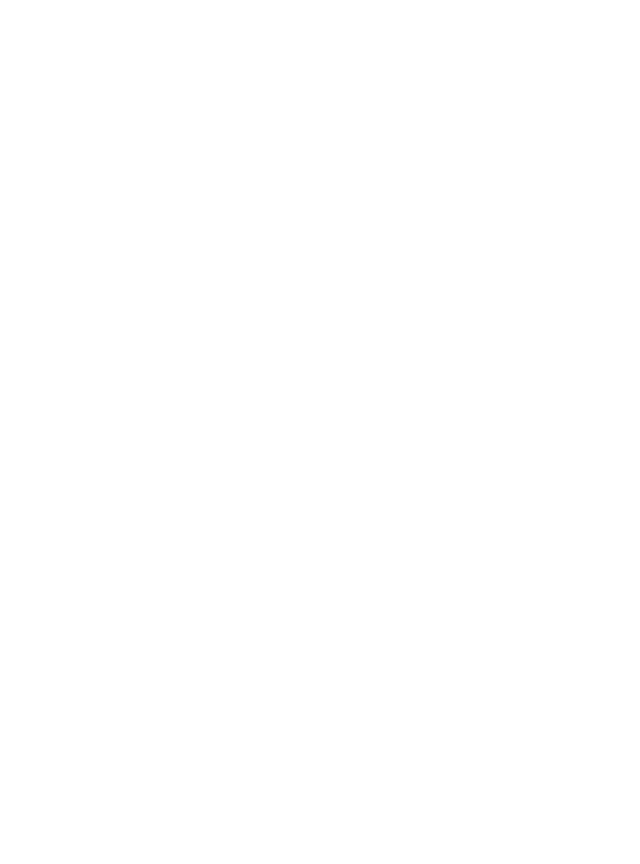
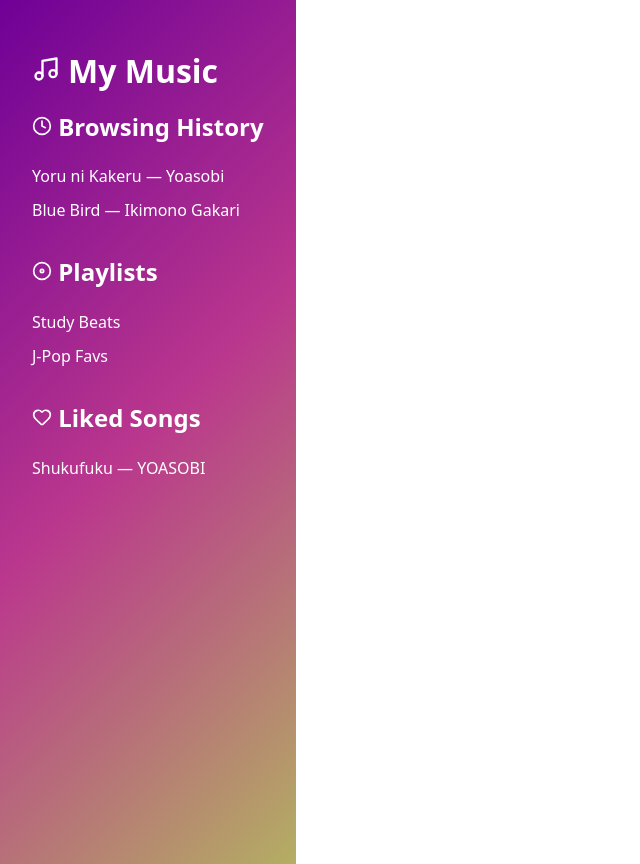
Before and after one commit to Sammypef/software-engineer-group, a React (Vite) app in the folder my-react-app/: page /music in a window 1280 px wide. Before the commit this address had no page. Shown: the whole page, without its empty margins (0-640 px from the left). Before the commit the page ends 800 px from the top, so only its background shows below. Built offline with nearby package versions, Linux system fonts and the light colour scheme.

Commit message:
music page part 2

```diff
--- a/my-react-app/src/App.css
+++ b/my-react-app/src/App.css
@@ -1,3 +1,10 @@
+html, body, #root {
+  margin: 0;
+  padding: 0;
+  height: 100%;
+  background: transparent; /*prevents overriding gradient */
+}
+
 body {
   margin: 0;
   padding: 0;
--- a/my-react-app/src/App.jsx
+++ b/my-react-app/src/App.jsx
@@ -6,16 +6,15 @@
 import ProtectedRoute from './components/ProtectedRoute.jsx';
 import Progression from './components/Profile.jsx';
 import Song from './components/Song.jsx';
+import Music from './components/Music.jsx';
 
 function App() {
   return (
     <AuthProvider>
       <Router>
         <Routes>
-          {/* Login page */}
           <Route path="/login" element={<Login />} />
 
-          {/* Homepage */}
           <Route
             path="/home"
             element={
@@ -25,7 +24,6 @@
             }
           />
 
-          {/* Profile / Progression */}
           <Route
             path="/progression"
             element={
@@ -35,7 +33,6 @@
             }
           />
 
-          {/* ✅ Song page route */}
           <Route
             path="/song/yoasobi"
             element={
@@ -45,7 +42,14 @@
             }
           />
 
-          {/* Default redirect */}
+          <Route
+            path="/music"
+            element=
+            {
+              <Music />
+            }
+          />
+
           <Route path="/" element={<Navigate to="/home" replace />} />
         </Routes>
       </Router>
--- a/my-react-app/src/components/Homepage.jsx
+++ b/my-react-app/src/components/Homepage.jsx
@@ -128,7 +128,7 @@
           <button style={styles.navButton}>
             <Book size={18} /> Lessons
           </button>
-          <button style={styles.navButton}>
+          <button style={styles.navButton} onClick={() => navigate("/music")}>
             <Headphones size={18} /> Music
           </button>
           <button style={styles.navButton} onClick={() => navigate("/progression")}>
--- a/my-react-app/src/components/Music.jsx
+++ b/my-react-app/src/components/Music.jsx
@@ -1,125 +1,73 @@
 // src/components/Music.jsx
-import React, { useEffect, useState } from "react";
-import { Card, CardContent } from "@/components/ui/card";
-import { Button } from "@/components/ui/button";
-import { Music, Heart, Clock, Disc } from "lucide-react";
+import React, { useState, useEffect } from "react";
+import { useNavigate } from "react-router-dom";
+import { Music as MusicIcon, Heart, Clock, Disc } from "lucide-react";
 import { motion } from "framer-motion";
 
 export default function Music() {
   const [history, setHistory] = useState([]);
   const [playlists, setPlaylists] = useState([]);
   const [liked, setLiked] = useState([]);
-  const [albums, setAlbums] = useState([]);
 
-  // Example demo data
   useEffect(() => {
+    // placeholder demo data
     setHistory([
-      { title: "夜に駆ける (Yoru ni Kakeru)", artist: "YOASOBI", cover: "/images/yoasobi.jpg" },
-      { title: "アイドル (Idol)", artist: "YOASOBI", cover: "/images/idol.jpg" },
+      { id: 1, title: "Yoru ni Kakeru", artist: "Yoasobi" },
+      { id: 2, title: "Blue Bird", artist: "Ikimono Gakari" },
     ]);
     setPlaylists([
-      { name: "Japanese Hits", count: 25 },
-      { name: "Lofi Study", count: 18 },
+      { id: 1, name: "Study Beats" },
+      { id: 2, name: "J-Pop Favs" },
     ]);
     setLiked([
-      { title: "Racing into the Night", artist: "YOASOBI" },
-      { title: "Pretender", artist: "Official髭男dism" },
-    ]);
-    setAlbums([
-      { name: "The Book", artist: "YOASOBI", cover: "/images/thebook.jpg" },
+      { id: 1, title: "Shukufuku", artist: "YOASOBI" },
     ]);
   }, []);
 
   return (
-    <div className="p-6 space-y-8">
-      <h1 className="text-3xl font-bold mb-2">Your Music</h1>
+    <div
+      style={{
+        minHeight: "100vh",
+        padding: "2rem",
+        background:
+          "linear-gradient(135deg, #6f0097 0%, #ba378d 50%, #b4ae63 100%)",
+        color: "white",
+      }}
+    >
+      <h1 style={{ fontSize: "2rem", marginBottom: "1rem" }}>
+        <MusicIcon size={28} style={{ marginRight: 8 }} />
+        My Music
+      </h1>
 
-      {/* BROWSING HISTORY */}
-      <section>
-        <div className="flex items-center gap-2 mb-3">
-          <Clock className="w-5 h-5" />
-          <h2 className="text-xl font-semibold">Browsing History</h2>
-        </div>
-        <div className="grid grid-cols-2 sm:grid-cols-3 lg:grid-cols-5 gap-4">
-          {history.map((song, i) => (
+      <section style={{ marginBottom: "2rem" }}>
+        <h2><Clock size={20} /> Browsing History</h2>
+        {history.map((s) => (
           <motion.div
-              key={i}
+            key={s.id}
             whileHover={{ scale: 1.05 }}
-              className="cursor-pointer"
+            style={{ marginTop: 10 }}
           >
-              <Card className="overflow-hidden rounded-2xl shadow-md">
-                <img
-                  src={song.cover}
-                  alt={song.title}
-                  className="w-full h-36 object-cover"
-                />
-                <CardContent className="p-3">
-                  <p className="font-semibold text-sm">{song.title}</p>
-                  <p className="text-xs text-gray-500">{song.artist}</p>
-                </CardContent>
-              </Card>
+            {s.title} — {s.artist}
           </motion.div>
         ))}
-        </div>
       </section>
 
-      {/* PLAYLISTS */}
-      <section>
-        <div className="flex items-center gap-2 mb-3">
-          <Music className="w-5 h-5" />
-          <h2 className="text-xl font-semibold">Playlists</h2>
-        </div>
-        <div className="grid grid-cols-1 sm:grid-cols-2 lg:grid-cols-3 gap-4">
-          {playlists.map((p, i) => (
-            <Card key={i} className="p-4 rounded-2xl shadow-md">
-              <h3 className="font-semibold">{p.name}</h3>
-              <p className="text-sm text-gray-500">{p.count} songs</p>
-              <Button className="mt-3 w-full">Open Playlist</Button>
-            </Card>
+      <section style={{ marginBottom: "2rem" }}>
+        <h2><Disc size={20} /> Playlists</h2>
+        {playlists.map((p) => (
+          <motion.div key={p.id} whileHover={{ scale: 1.05 }} style={{ marginTop: 10 }}>
+            {p.name}
+          </motion.div>
         ))}
-        </div>
       </section>
 
-      {/* LIKED SONGS */}
       <section>
-        <div className="flex items-center gap-2 mb-3">
-          <Heart className="w-5 h-5 text-pink-500" />
-          <h2 className="text-xl font-semibold">Liked Songs</h2>
-        </div>
-        <div className="space-y-2">
-          {liked.map((song, i) => (
-            <Card key={i} className="p-3 flex items-center justify-between shadow-md rounded-xl">
-              <div>
-                <p className="font-semibold">{song.title}</p>
-                <p className="text-sm text-gray-500">{song.artist}</p>
-              </div>
-              <Button size="sm" variant="outline">Play</Button>
-            </Card>
+        <h2><Heart size={20} /> Liked Songs</h2>
+        {liked.map((l) => (
+          <motion.div key={l.id} whileHover={{ scale: 1.05 }} style={{ marginTop: 10 }}>
+            {l.title} — {l.artist}
+          </motion.div>
         ))}
-        </div>
-      </section>
-
-      {/* ALBUMS */}
-      <section>
-        <div className="flex items-center gap-2 mb-3">
-          <Disc className="w-5 h-5" />
-          <h2 className="text-xl font-semibold">Albums</h2>
-        </div>
-        <div className="grid grid-cols-2 sm:grid-cols-3 lg:grid-cols-5 gap-4">
-          {albums.map((album, i) => (
-            <Card key={i} className="overflow-hidden rounded-2xl shadow-md">
-              <img
-                src={album.cover}
-                alt={album.name}
-                className="w-full h-36 object-cover"
-              />
-              <CardContent className="p-3">
-                <p className="font-semibold text-sm">{album.name}</p>
-                <p className="text-xs text-gray-500">{album.artist}</p>
-              </CardContent>
-            </Card>
-          ))}
-        </div>
       </section>
     </div>
   );
--- a/my-react-app/src/components/ProtectedRoute.jsx
+++ b/my-react-app/src/components/ProtectedRoute.jsx
@@ -1,11 +1,15 @@
-// src/components/ProtectedRoute.jsx
-import React from 'react';
-import { Navigate } from 'react-router-dom';
-import { useAuth } from '../contexts/AuthContext';
+import React from "react";
+import { Navigate } from "react-router-dom";
+import { useAuth } from "../contexts/AuthContext";
 
 const ProtectedRoute = ({ children }) => {
   const { currentUser } = useAuth();
-  return currentUser ? children : <Navigate to="/login" replace />;
+
+  if (!currentUser) {
+    return <Navigate to="/login" replace />;
+  }
+
+  return children;
 };
 
 export default ProtectedRoute;
--- a/package.json
+++ b/package.json
@@ -7,6 +7,7 @@
     "dotenv": "^17.2.3",
     "express": "^5.1.0",
     "express-session": "^1.18.2",
+    "framer-motion": "^12.23.24",
     "lucide-react": "^0.545.0",
     "passport": "^0.7.0",
     "passport-google-oauth2": "^0.2.0",
```
Also changed, not shown: 2 other files (tests, documents, lock files or other folders). Lines whose indentation alone changed are shown as unchanged.
